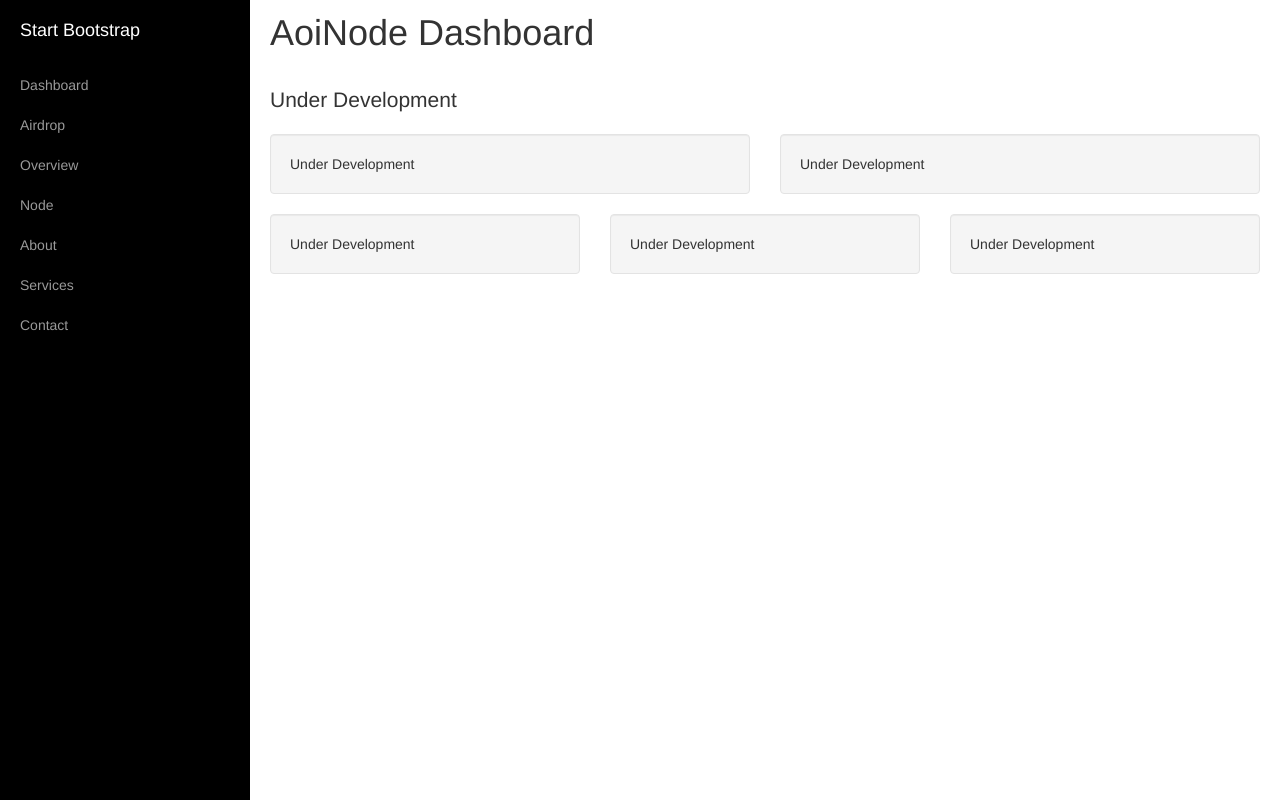
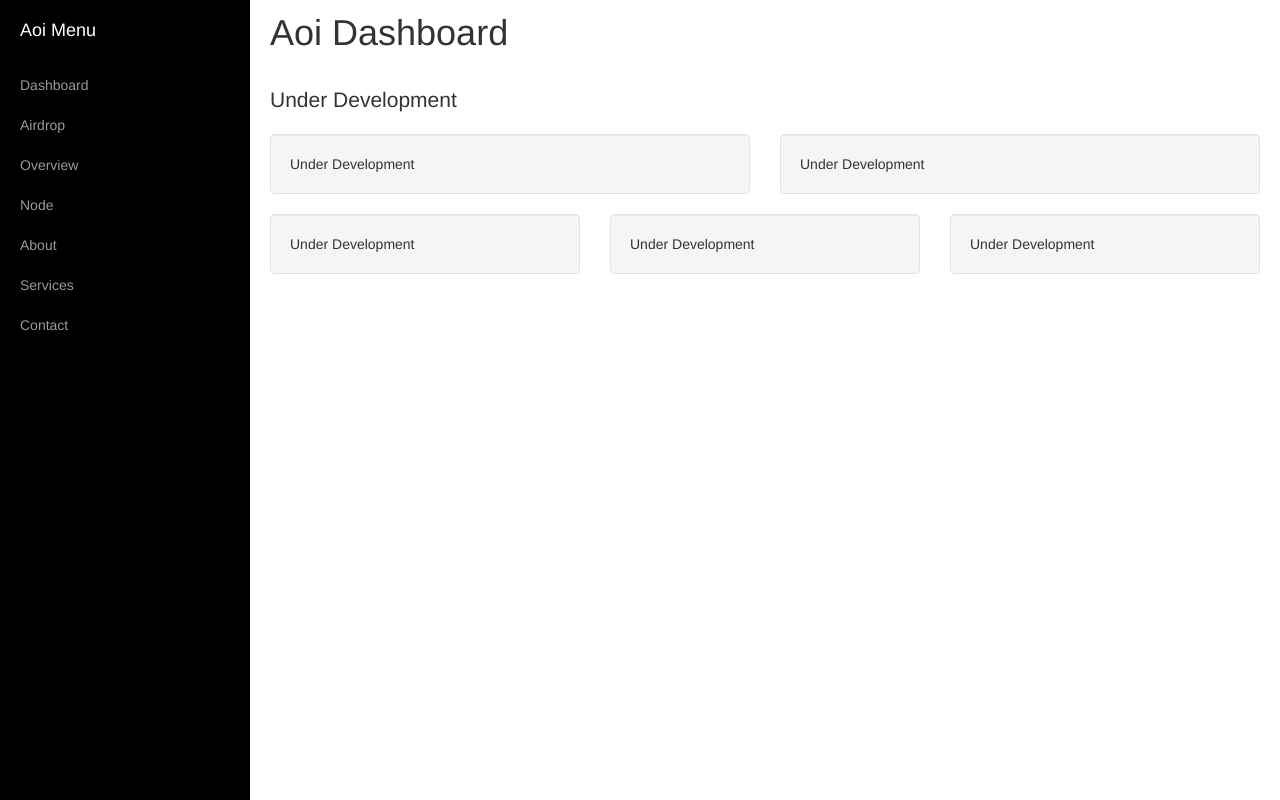
Before and after one commit to AoiNode/AoiNode, a plain HTML site: page index.html in a window 1280 px wide. Drawn offline with Linux system fonts and the light colour scheme.

Commit message:
Update index.html

```diff
--- a/index.html
+++ b/index.html
@@ -24,7 +24,7 @@
       <!-- Sidebar -->
       <div id="sidebar-wrapper">
         <ul class="sidebar-nav">
-          <li class="sidebar-brand"><a href="#">Start Bootstrap</a></li>
+          <li class="sidebar-brand"><a href="#">Aoi Menu</a></li>
           <li><a href="#">Dashboard</a></li>
           <li><a href="#">Airdrop</a></li>
           <li><a href="#">Overview</a></li>
@@ -40,7 +40,7 @@
         <div class="content-header">
           <h1>
             <a id="menu-toggle" href="#" class="btn btn-default"><i class="icon-reorder"></i></a>
-            AoiNode Dashboard
+            Aoi Dashboard
           </h1>
         </div>
         <!-- Keep all page content within the page-content inset div! -->
```
